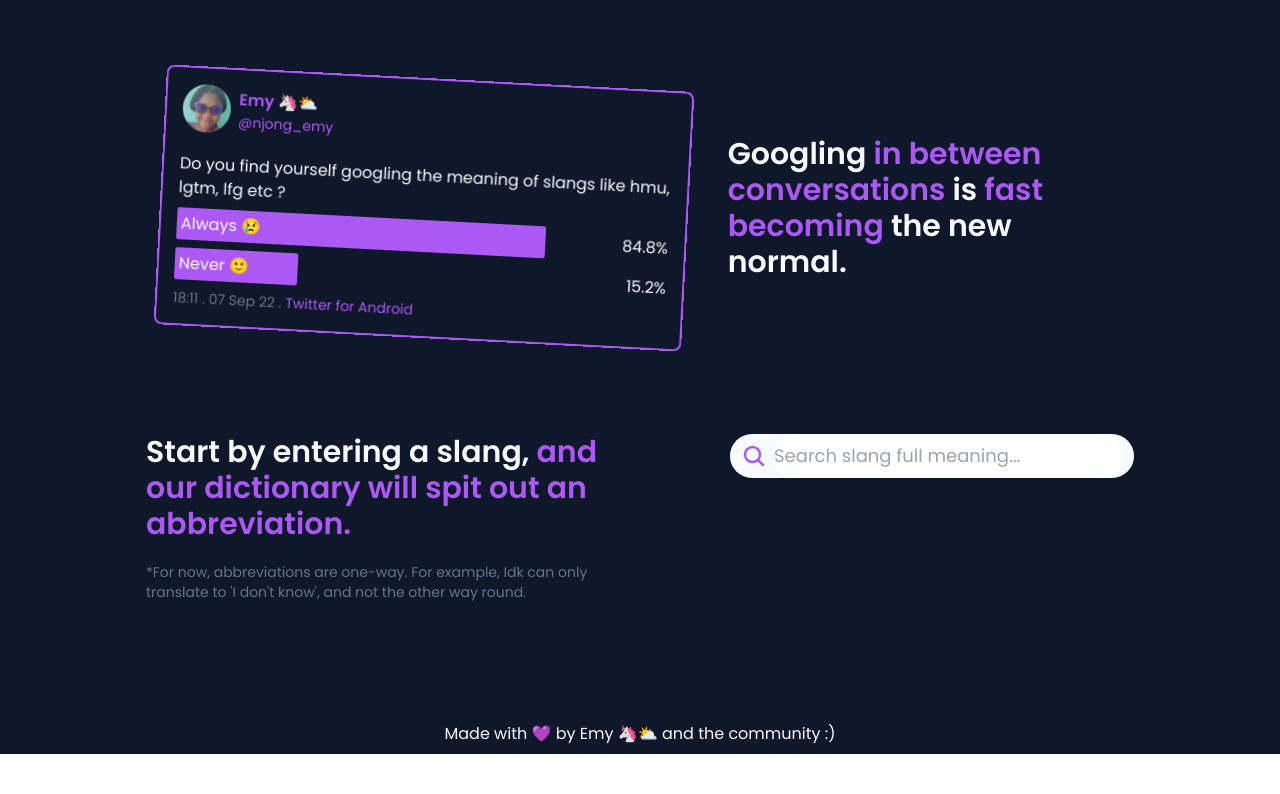
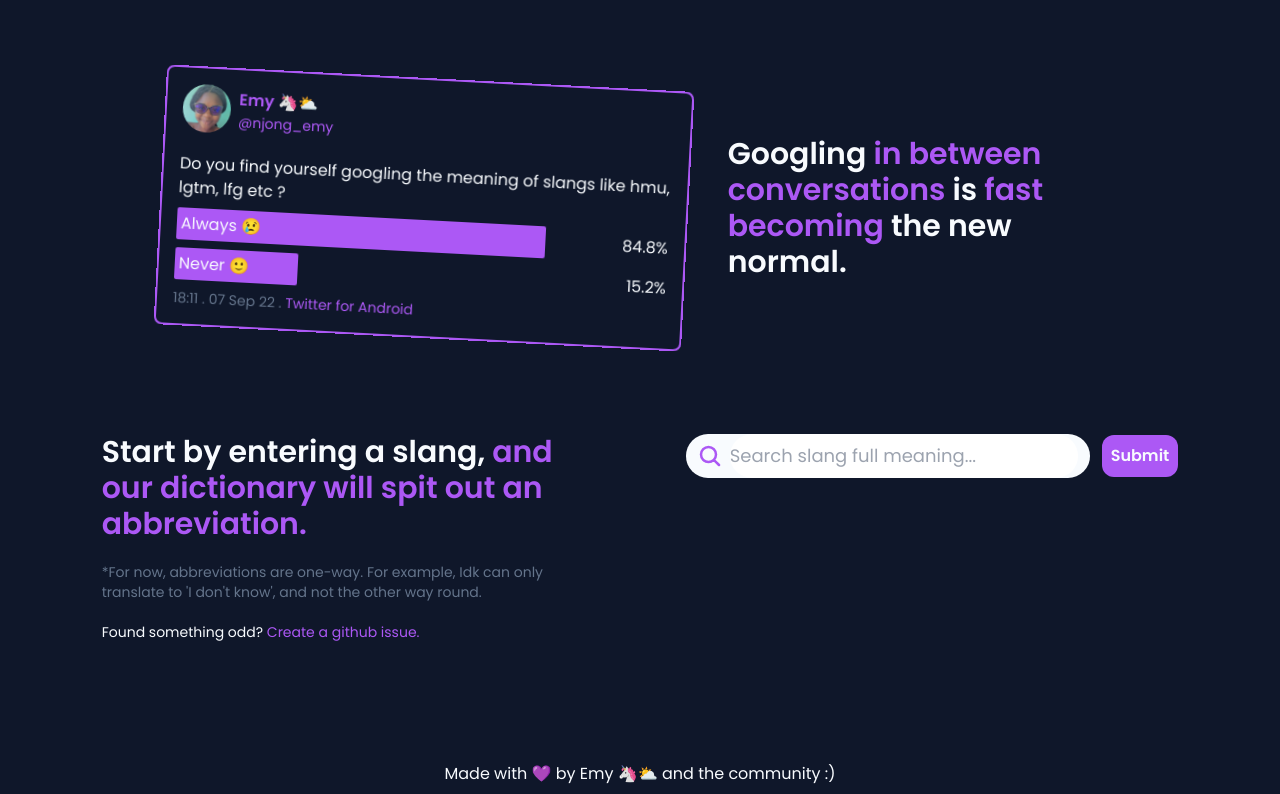
Before and after one commit to kaiserkernel/slang-app-gem-nextjs, a React (Vite) app: page / in a window 1280 px wide. Shown: the part 809-1603 px from the top of the page. Before the commit the page ends 1563 px from the top, so only its background shows below. Built offline with nearby package versions, Linux system fonts and the light colour scheme.

Commit message:
fix: added submit button

```diff
--- a/src/components/form.jsx
+++ b/src/components/form.jsx
@@ -1,4 +1,3 @@
-import { useEffect } from "react";
 import { useState } from "react";
 const Form = () => {
 
@@ -6,8 +5,9 @@ const Form = () => {
     const [error, setError] = useState(false);
     const [userInput, setUserInput] = useState('');
 
-    const fetchData = () => {
-        const url = './server/db.json';
+    const fetchData = (e) => {
+        e.preventDefault();
+        const url = '/server/db.json';
         fetch(`${url}`)
         .then(response => {
             if(!response.ok){
@@ -18,6 +18,7 @@ const Form = () => {
         .then((data) => {
             setData(data);
             setError(false);
+
         })
         .catch(err => {
             console.log(err.message);
@@ -25,16 +26,14 @@ const Form = () => {
         });
     }
 
-    useEffect(() => {
-        fetchData();
-    },[]);
-
     return(
         <div className=" bg-dark py-12 px-14 " >
             <section className="block justify-center pb-16 md:flex">
                 <div className='md:w-1/2 md:pr-20 md:text-left text-center'>
                     <h2 className='text-purple font-bold text-3xl'><span className="text-ash">Start by entering a slang,</span> and our dictionary will spit out an abbreviation. </h2>
                     <p className="text-gray text-sm mt-5">*For now, abbreviations are one-way. For example, Idk can only translate to 'I don't know', and not the other way round.</p>
+
+                    <p className="text-sm mt-5 text-ash">Found something odd? <a href="https://github.com/Njong392/Abbreve"><span className="text-purple">Create a github issue.</span></a></p>
                 </div>
 
                 <div>
@@ -45,9 +44,9 @@ const Form = () => {
                             </svg>
 
                             <input type="text" placeholder="Search slang full meaning..." className="flex-1 w-1/2 h-11 rounded-full ml-2 border-none outline-none text-gray text-lg" value={userInput} onChange={(e) => setUserInput(e.target.value.toLocaleLowerCase() )} />
-
                         </div>
 
+                        <button onClick={fetchData} className="bg-purple text-ash font-bold rounded-xl hover:scale-110 p-2 mt-2 md:mt-0">Submit</button>
 
                    </form>
 
```
